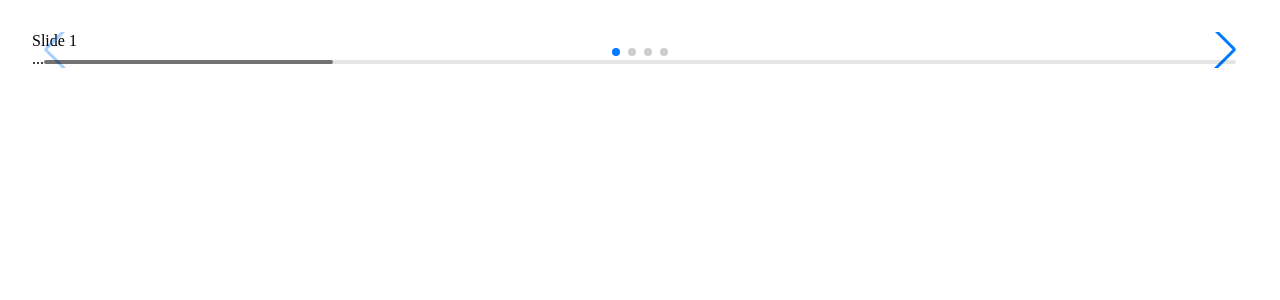
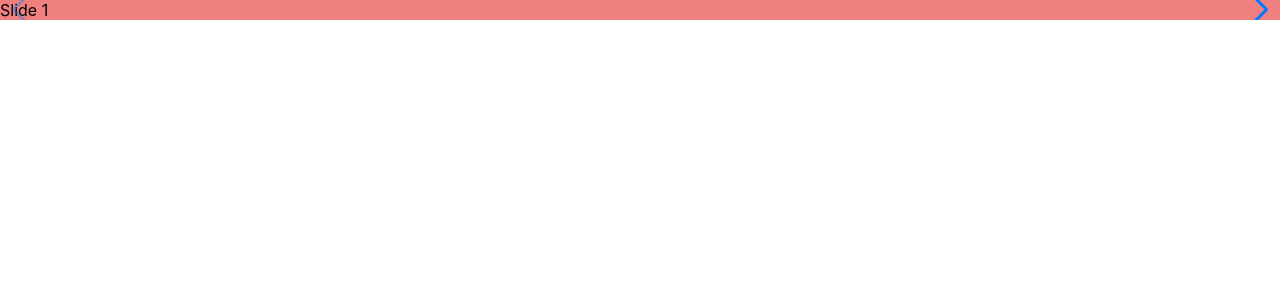
Before and after one commit to zelitosaide/react-third-party-libraries-course, a React (Create React App) app: page / in a window 1280 px wide. Shown: the top 300 px of the page. Built offline with nearby package versions, Linux system fonts and the light colour scheme.

Commit message:
Navigation

```diff
--- a/src/App.js
+++ b/src/App.js
@@ -15,11 +15,12 @@
 // import ReactQuil from "./react-quill";
 
 // import MUIComponents from "./mui";
-import Carousel from "./swiperjs/carousel";
+// import Carousel from "./swiperjs/carousel";
+import Navigation from "./swiperjs/navigation/page";
 
 export function App() {
   return (
-    <div style={{ padding: 24 }}>
+    <div>
       {/* <h1>React Window</h1> */}
       {/* <h2>Vertical Fixed Size List Example</h2>
       <VerticalFixedSizeListExample />
@@ -51,7 +52,8 @@ export function App() {
       {/* <ReactQuil /> */}
 
       {/* <MUIComponents /> */}
-      <Carousel />
+      {/* <Carousel /> */}
+      <Navigation />
     </div>
   );
 }
--- a/src/index.css
+++ b/src/index.css
@@ -4,16 +4,11 @@ body {
     "Ubuntu", "Cantarell", "Fira Sans", "Droid Sans", "Helvetica Neue",
     sans-serif;
   -webkit-font-smoothing: antialiased;
-  font-size: 12px;
 }
 
 code {
   font-family: source-code-pro, Menlo, Monaco, Consolas, "Courier New",
     monospace;
-}
-
-html {
-  font-size: 12px;
 }
 
 .List {
@@ -29,11 +24,6 @@ html {
 
 .ListItemEven {
   background-color: #f8f8f0;
-}
-
-h2 {
-  font-size: 1.5rem;
-  margin-bottom: 1rem;
 }
 
 .form-check {
--- a/src/index.js
+++ b/src/index.js
@@ -1,6 +1,6 @@
 import React from "react";
 import ReactDOM from "react-dom/client";
-// import "./index.css";
+import "./index.css";
 import { App } from "./App";
 
 const root = ReactDOM.createRoot(document.getElementById("root"));
--- a/src/swiperjs/navigation/page.js
+++ b/src/swiperjs/navigation/page.js
@@ -4,9 +4,11 @@ import { Navigation } from "swiper/modules";
 import "swiper/css";
 import "swiper/css/navigation";
 
+import "./styles.css";
+
 export default function Page() {
   return (
-    <Swiper navigation={true} modules={[Navigation]} className="mySwiper">
+    <Swiper navigation={true} modules={[Navigation]}>
       <SwiperSlide>Slide 1</SwiperSlide>
       <SwiperSlide>Slide 2</SwiperSlide>
       <SwiperSlide>Slide 3</SwiperSlide>
--- /dev/null
+++ b/src/swiperjs/navigation/styles.css
@@ -0,0 +1,5 @@
+.swiper {
+  width: 100%;
+  height: 100%;
+  background-color: lightcoral;
+}
```
